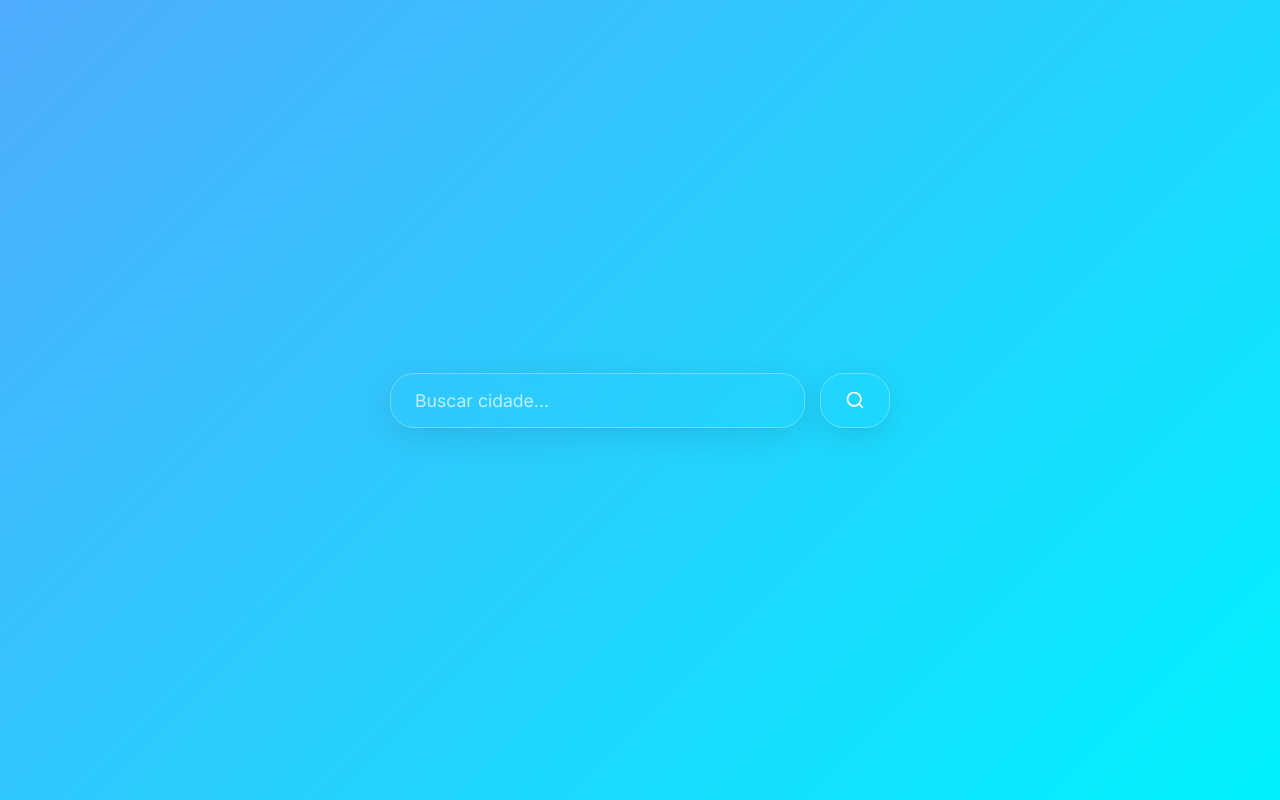
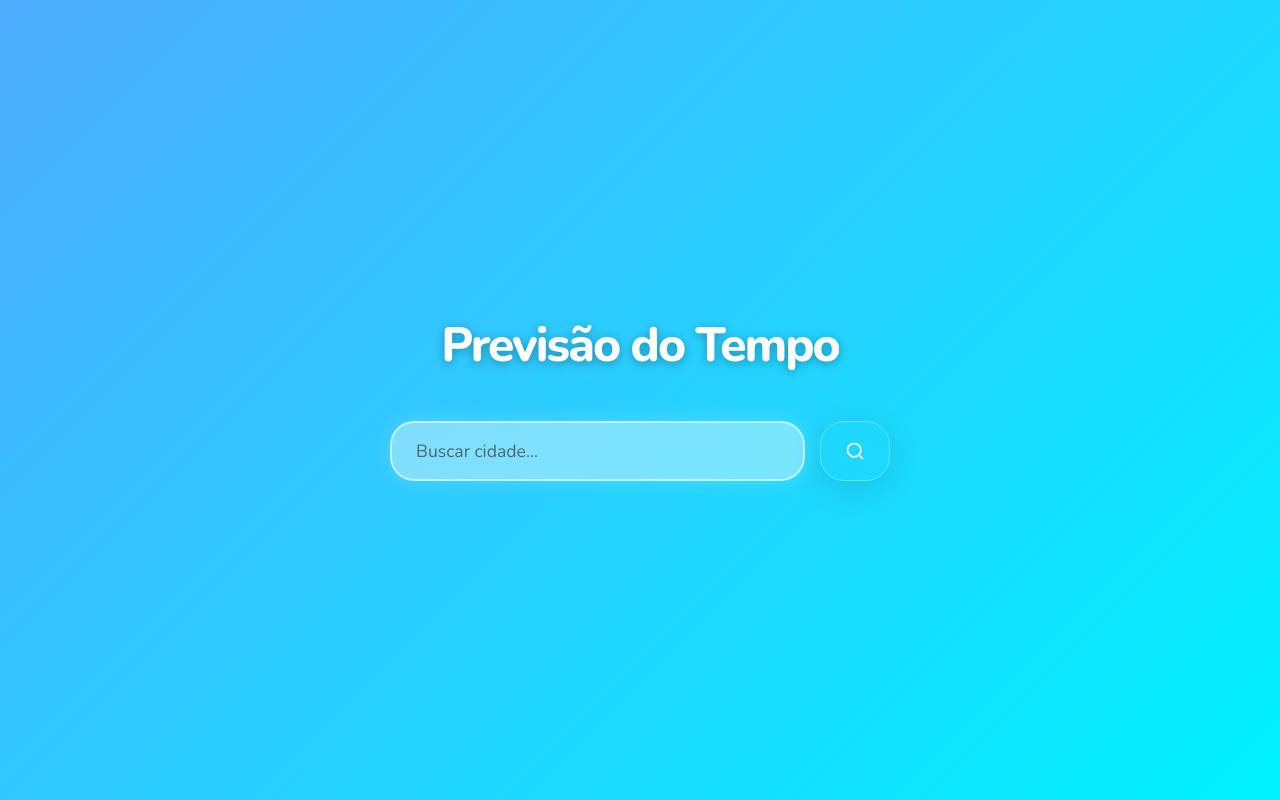
Before and after one commit to JJOAO-015/Web-Clima, a React (Vite) app: page / in a window 1280 px wide. Built offline with nearby package versions, Linux system fonts and the light colour scheme.

Commit message:
Melhorias na interface: destaque da barra de pesquisa, título e fonte arredondada

```diff
--- a/package.json
+++ b/package.json
@@ -24,5 +24,9 @@
     "eslint-plugin-react-refresh": "^0.4.24",
     "globals": "^16.5.0",
     "vite": "^7.2.4"
-  }
+  },
+  "overrides": {
+  "minimatch": "^10.2.1"
 }
+
+}
--- a/src/App.css
+++ b/src/App.css
@@ -1,10 +1,10 @@
-@import url('https://fonts.googleapis.com/css2?family=Inter:wght@300;400;600;800&display=swap');
+@import url('https://fonts.googleapis.com/css2?family=Nunito:wght@300;400;600;800&display=swap');
 
 * {
   box-sizing: border-box;
   margin: 0;
   padding: 0;
-  font-family: 'Inter', sans-serif;
+  font-family: 'Nunito', sans-serif;
 }
 
 html, body {
@@ -45,6 +45,16 @@ html, body {
   animation: fadeIn 0.8s ease-out;
 }
 
+.app-title {
+  text-align: center;
+  font-size: 3rem;
+  font-weight: 800;
+  color: #fff;
+  text-shadow: 0 2px 10px rgba(0, 0, 0, 0.3);
+  margin-bottom: 20px;
+  letter-spacing: -2px;
+}
+
 @keyframes fadeIn {
   from { opacity: 0; transform: translateY(10px); }
   to { opacity: 1; transform: translateY(0); }
@@ -74,12 +84,14 @@ html, body {
   font-size: 1.1rem;
   outline: none;
   color: #fff;
-  background: transparent;
-  transition: background 0.3s;
+  background: rgba(255, 255, 255, 0.4);
+  border: 2px solid rgba(255, 255, 255, 0.5);
+  box-shadow: 0 0 20px rgba(255, 255, 255, 0.2);
+  transition: background 0.3s, box-shadow 0.3s;
 }
 
 .search-input::placeholder {
-  color: rgba(255, 255, 255, 0.7);
+  color: rgba(51, 51, 51, 0.7);
 }
 
 .search-input:focus {
--- a/src/App.jsx
+++ b/src/App.jsx
@@ -183,6 +183,8 @@ function App() {
     >
       <div className="dashboard">
 
+        <h1 className="app-title">Previsão do Tempo</h1>
+
         <div className="header-search">
           <input
             type="text"
```
Also changed, not shown: 1 other file (tests, documents, lock files or other folders).
